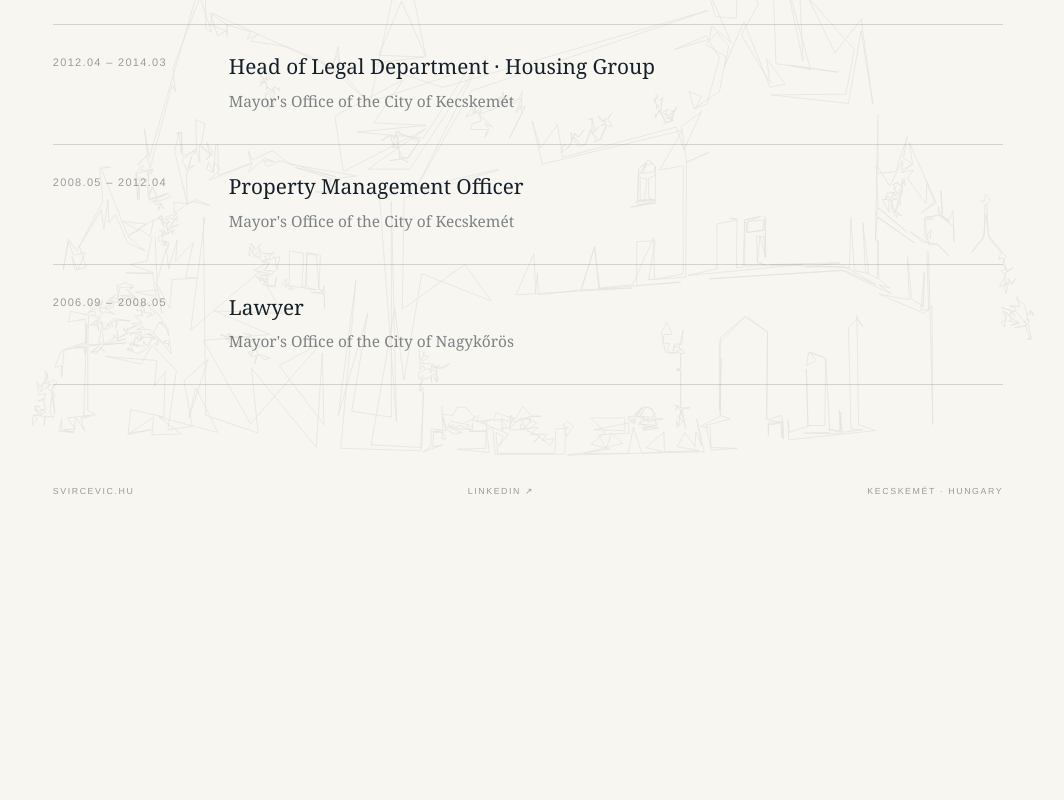
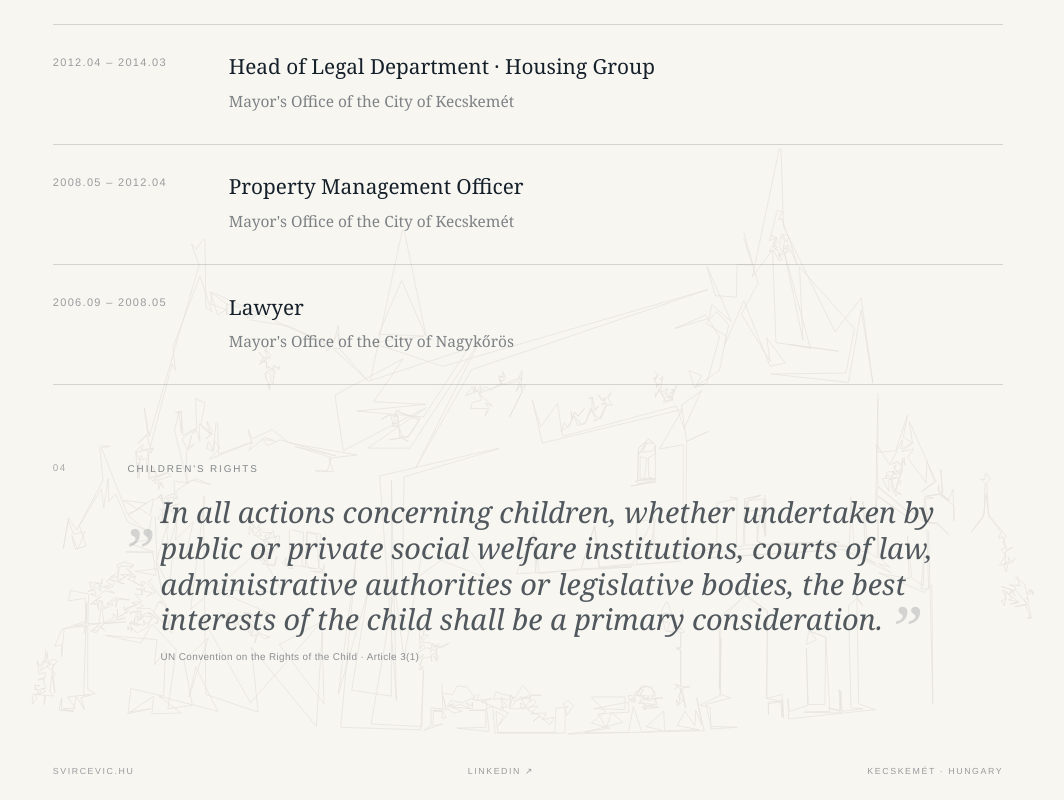
Before and after one commit to svircevicnikola/svircevic-hu, a Next.js app: page /agota/en in a window 1280 px wide. Shown: the part 2423-3223 px from the top of the page, without its empty margins (112-1176 px from the left). Before the commit the page ends 2944 px from the top, so only its background shows below. Built offline with nearby package versions, Linux system fonts and the light colour scheme.

Commit message:
Add sourced Convention on the Rights of the Child quotation

```diff
--- a/app/agota/en/page.tsx
+++ b/app/agota/en/page.tsx
@@ -191,6 +191,18 @@ export default function AgotaEnglishPage() {
 
 
 
+      <section className="agota-quote section-grid">
+        <div className="section-index">04</div>
+        <div className="quote-content">
+          <span className="section-kicker">CHILDREN'S RIGHTS</span>
+          <div className="quote-line">
+            <span className="quote-mark quote-mark-open" aria-hidden="true">„</span>
+            <p className="quote-text">In all actions concerning children, whether undertaken by public or private social welfare institutions, courts of law, administrative authorities or legislative bodies, the best interests of the child shall be a primary consideration.<span className="quote-mark quote-mark-close" aria-hidden="true">”</span></p>
+            <span className="quote-attribution">UN Convention on the Rights of the Child · Article 3(1)</span>
+          </div>
+        </div>
+      </section>
+
       <footer className="agota-footer">
         <a href="https://svircevic.hu">SVIRCEVIC.HU</a>
         <a href="https://www.linkedin.com/in/agota-svircevic-bodnar/" target="_blank" rel="noreferrer">LINKEDIN ↗</a>
```
